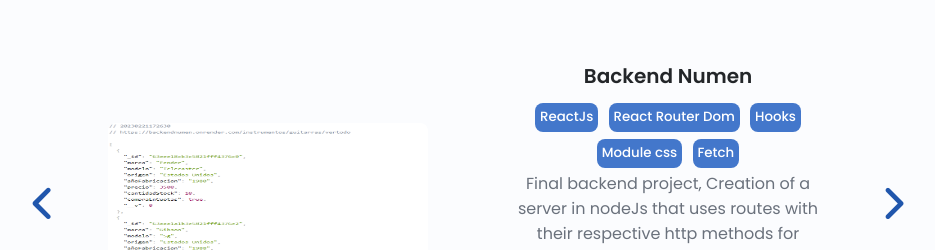
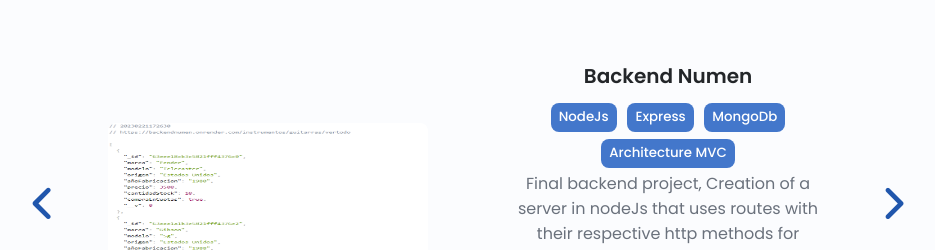
Before and after one commit to NCapdevila/portfolio, a plain HTML site: page index.html in a window 1280 px wide. Shown: the part 3052-3302 px from the top of the page, without its empty margins (172-1107 px from the left). Drawn offline with nearby package versions, Linux system fonts and the light colour scheme.

Commit message:
upgrade buttons portfolio

```diff
--- a/css/style.css
+++ b/css/style.css
@@ -398,7 +398,7 @@ img{
     display: inline-block;
     background-color: var(--firts-color-alt);
     color: #fff;
-    padding: 0.3rem;
+    padding: 0.3rem 0.5rem;
     border-radius: .5rem;
     font-weight: var(--font-medium);
     border: 0;
--- a/css/styleEs.css
+++ b/css/styleEs.css
@@ -394,6 +394,18 @@ img{
     padding: 1rem;
     border-radius: .5rem;
     font-weight: var(--font-medium);
+}
+
+.button__portfolio{
+    display: inline-block;
+    background-color: var(--firts-color-alt);
+    color: #fff;
+    padding: 0.3rem 0.5rem;
+    border-radius: .5rem;
+    font-weight: var(--font-medium);
+    border: 0;
+    margin: 0.2rem;
+    font-family: var(--body-font);
 }
 
 .button:hover{
--- a/index.html
+++ b/index.html
@@ -397,11 +397,10 @@
 
                         <div class="portfolio__data">
                             <h3 class="portfolio__title">App Add Tasks</h3>
+                            <button class="button__portfolio">HTML</button>
+                            <button class="button__portfolio">CSS</button>
                             <button class="button__portfolio">ReactJs</button>
-                            <button class="button__portfolio">React Router Dom</button>
                             <button class="button__portfolio">Hooks</button>
-                            <button class="button__portfolio">Module css</button>
-                            <button class="button__portfolio">Fetch</button>
                             <p class="portfolio__description">
                                 Can add, delete and mark tasks, designed with React.
                             </p>
@@ -426,11 +425,10 @@
 
                         <div class="portfolio__data">
                             <h3 class="portfolio__title">Calculator</h3>
+                            <button class="button__portfolio">HTML</button>
+                            <button class="button__portfolio">CSS</button>
                             <button class="button__portfolio">ReactJs</button>
-                            <button class="button__portfolio">React Router Dom</button>
                             <button class="button__portfolio">Hooks</button>
-                            <button class="button__portfolio">Module css</button>
-                            <button class="button__portfolio">Fetch</button>
                             <p class="portfolio__description">Calculator designed with React, one of my first projects.
                             Based on the hook useState.
                             </p>
@@ -456,10 +454,10 @@
                         <div class="portfolio__data">
                             <h3 class="portfolio__title">Web eCommers</h3>
                             <button class="button__portfolio">ReactJs</button>
-                            <button class="button__portfolio">React Router Dom</button>
                             <button class="button__portfolio">Hooks</button>
-                            <button class="button__portfolio">Module css</button>
-                            <button class="button__portfolio">Fetch</button>
+                            <button class="button__portfolio">LocalStorage</button>
+                            <button class="button__portfolio">Json Server</button>
+                            <button class="button__portfolio">Axios</button>
                             <p class="portfolio__description">Final frontend project carried out in a group, with ReactJs and Json Server with db</p>
                             <div class="buttons__proyect">
                             <a href="https://proyecto-react-numen.vercel.app/" target="_blank" class="button button--flex button--small portfolio__button" id="bnt-port2">
@@ -480,11 +478,10 @@
 
                         <div class="portfolio__data">
                             <h3 class="portfolio__title">Backend Numen</h3>
-                            <button class="button__portfolio">ReactJs</button>
-                            <button class="button__portfolio">React Router Dom</button>
-                            <button class="button__portfolio">Hooks</button>
-                            <button class="button__portfolio">Module css</button>
-                            <button class="button__portfolio">Fetch</button>
+                            <button class="button__portfolio">NodeJs</button>
+                            <button class="button__portfolio">Express</button>
+                            <button class="button__portfolio">MongoDb</button>
+                            <button class="button__portfolio">Architecture MVC</button>
                             <p class="portfolio__description">Final backend project,
                                 Creation of a server in nodeJs that uses routes with their respective http methods for communication with the database</p>
                             <div class="buttons__proyect">
```
Also changed, not shown: es/index.html (+22 -0 lines).
